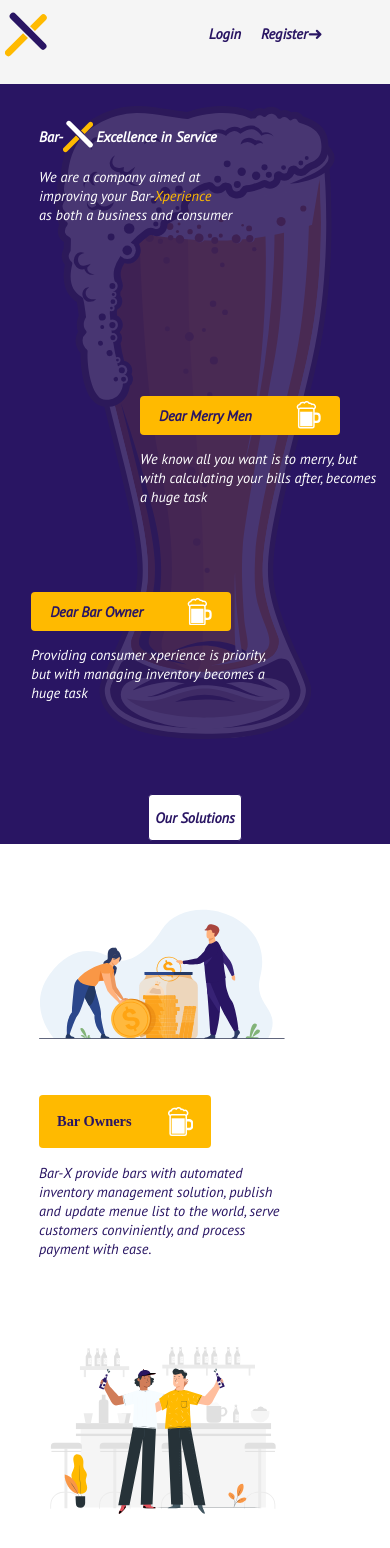
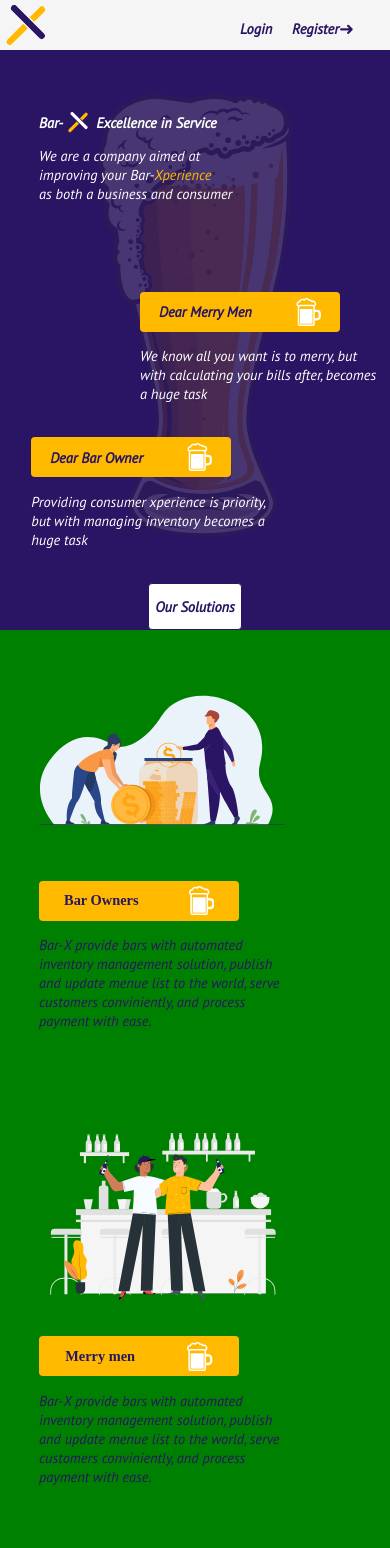
Before and after one commit to endiesworld/bar-x, a React (Create React App) app: page / in a window 390 px wide. Shown: the top 1548 px of the page. Built offline with nearby package versions, Linux system fonts and the light colour scheme; no server answers.

Commit message:
bug fix for iphone

```diff
--- a/src/component/aboutComponent/aboutComponent.style.js
+++ b/src/component/aboutComponent/aboutComponent.style.js
@@ -5,8 +5,9 @@ import { ReactComponent as jar } from "../../assets/drink-beer-jar.svg";
 import { ReactComponent as merryMenImage } from "../../assets/merry-men.svg";
 
 export const AboutPage = styled.div`
+background-color: green ;
   width: 100vw;
-  height: ${(props) => (props.device !== "large" ? "120vh" : "100vh")};
+  height: ${(props) => (props.device !== "large" ? "120vh" : "630px")};
   display: flex;
   flex-direction: column;
   align-items: center;
@@ -14,7 +15,6 @@ export const AboutPage = styled.div`
 `;
 
 export const AboutPageParent = styled.div`
-
   width: 100vw;
   height: 90%;
   display: flex;
@@ -38,8 +38,8 @@ export const OwnerHeader = styled.div`
   align-items: center;
   justify-content: space-around;
   background-color: #ffba00;
-  width: ${(props) => (props.device === "mobile" ? "70%" : "50%")};
-  height: ${(props) => (props.device === "mobile" ? "30%" : "20%")};
+  width: 200px;
+  height: 40px;
   border-radius: 4px;
 `;
 
--- a/src/component/barName/barName.styled.js
+++ b/src/component/barName/barName.styled.js
@@ -23,10 +23,7 @@ width: auto ;
 export const TaskHolder = styled.div`
   border-radius: 4px;
   display: ${(props) => props.taskBarState};
-
   height: 600px;
 position: absolute ;
 top: 70% ;
-
-
 `;
--- a/src/component/homeComponent/desktop/desktop.home.component.jsx
+++ b/src/component/homeComponent/desktop/desktop.home.component.jsx
@@ -30,7 +30,6 @@ import {
 function DesktopHomeComponent({ deviceType }) {
   return (
     <div id="home-page">
-      {console.log(deviceType)}
       <HomePageParentDiv>
         <HomePageBackground>
           <ContentHolder device={deviceType}>
--- a/src/component/homeComponent/home.component.style.js
+++ b/src/component/homeComponent/home.component.style.js
@@ -6,7 +6,8 @@ import { ReactComponent as jar } from "../../assets/drink-beer-jar.svg";
 
 export const HomePageParentDiv = styled.div`
   width: 100vw;
-  height: 100vh;
+  height: ${(props) => (props.device === "mobile" ? "670px" : "630px")};
+
   background-color: #291563;
 `;
 
@@ -18,7 +19,7 @@ export const HomePageBackground = styled.div`
   align-items: center;
   justify-content: space-around;
   background: url(${Mug}) no-repeat center fixed;
-  background-size: 50vh 75vh;
+  background-size: 50% 75%;
 `;
 
 export const ContentHolder = styled.div`
@@ -107,8 +108,8 @@ export const OwnerHeader = styled.div`
   align-items: center;
   background-color: #ffba00;
   min-width: 145px;
-  width: ${(props) => (props.device === "mobile" ? "80%" : "50%")};
-  height: ${(props) => (props.device === "mobile" ? "20%" : "20%")};
+ width: 200px;
+  height: 40px;
   border-radius: 4px;
 `;
 
--- a/src/component/navbarComponent/navbarComponent.style.js
+++ b/src/component/navbarComponent/navbarComponent.style.js
@@ -9,7 +9,7 @@ export const Navbar = styled.nav`
   align-items: center;
   justify-content: space-between;
   width: 100%;
-  height: 10vh;
+  height: 50px;
   background-color: ${(props) => props.backgroundColor || "#ffffff"};
   z-index: 1;
 `;
@@ -28,17 +28,16 @@ export const Links = styled(Link)`
 `;
 
 export const Xlogo = styled(xlogo)`
-  height: 7vh;
+  height: 40px;
   margin-top: 5px;
   margin-left: 5%;
 `;
 
 export const Buttonholder = styled.div`
   height: 70%;
-  width: 15%;
+  width: ${(props) => (props.deviceType !== "large" ? "20%" : "15%")}; ;
   min-width: 150px;
   text-decoration: none;
   cursor: pointer;
-  margin-right: ${(props) => (props.deviceType === "mobile" ? "8%" : "3%")};
-  margin-bottom: 0.3%;
-`;
+  margin-right: ${(props) => (props.deviceType !== "large" ? "" : "3%")};
+ `;
--- a/src/pages/signUpPage/signUp.page.jsx
+++ b/src/pages/signUpPage/signUp.page.jsx
@@ -16,7 +16,6 @@ import SignUpComponent from "../../component/formComponent/signupComponent/signu
 
 function SignUpPage({ deviceType }) {
   return (
-    <div id="signup-page">
       <SignUpParent device={deviceType}>
         <WhatWeDoSection device={deviceType}>
           <BarXholder>
@@ -29,7 +28,6 @@ function SignUpPage({ deviceType }) {
           <Footer iconColor="#291563" textColor="#291563" />
         </FormSection>
       </SignUpParent>
-    </div>
   );
 }
 
--- a/src/pages/signUpPage/signUp.page.style.js
+++ b/src/pages/signUpPage/signUp.page.style.js
@@ -3,7 +3,7 @@ import styled from "styled-components";
 export const SignUpParent = styled.div`
   background-color: rgba(0, 0, 0, 0.5);
   width: 100vw;
-  height: ${(props) => (props.device === "mobile" ? "150vh" : "100vh")};
+  height: ${(props) => (props.device === "mobile" ? "900px" : "625px")};
   display: flex;
   flex-direction: ${(props) => (props.device === "mobile" ? "column" : "row")};
   align-items: center;
@@ -12,7 +12,7 @@ export const SignUpParent = styled.div`
 
 export const WhatWeDoSection = styled.section`
   width: ${(props) => (props.device === "mobile" ? "100%" : "35%")};
-  height: ${(props) => (props.device === "mobile" ? "35%" : "95%")};
+  height: ${(props) => (props.device === "mobile" ? "30%" : "95%")};
   background-color: #291563;
   display: flex;
   flex-direction: column;
@@ -22,7 +22,7 @@ export const WhatWeDoSection = styled.section`
 
 export const FormSection = styled.section`
   width: ${(props) => (props.device === "mobile" ? "100%" : "35%")};
-  height: ${(props) => (props.device === "mobile" ? "625px" : "95%")};
+  height: ${(props) => (props.device === "mobile" ? "70%" : "95%")};
   background-color: #ffffff;
   display: flex;
   flex-direction: column;
@@ -32,5 +32,5 @@ export const FormSection = styled.section`
 
 export const BarXholder = styled.div`
   width: 100%;
-  padding-right: 12em;
+  padding-right: 120px;
 `;
--- a/src/pages/signinPage/signin.page.jsx
+++ b/src/pages/signinPage/signin.page.jsx
@@ -9,16 +9,16 @@ import {
   SignUpParent,
   WhatWeDoSection,
   FormSection,
-  BeerMug,
+  Mugholder
 } from "./signin.page.style";
 
 function SigninPage({ deviceType }) {
   return (
     <div id="signin-page">
       <SignUpParent device={deviceType}>
-        <WhatWeDoSection device={deviceType}>
-          <BeerMug />
-        </WhatWeDoSection>
+        <WhatWeDoSection device={deviceType} >
+          <Mugholder />
+         </WhatWeDoSection>
         <FormSection device={deviceType}>
           <SigninComponent />
           <Footer iconColor="#291563" textColor="#291563" />
--- a/src/pages/signinPage/signin.page.style.js
+++ b/src/pages/signinPage/signin.page.style.js
@@ -1,11 +1,12 @@
 import styled from "styled-components";
 
-import { ReactComponent as Mug } from "../../assets/beer-mug.svg";
+import  Mug  from "../../assets/beer-mug.svg";
 
 export const SignUpParent = styled.div`
   background-color: rgba(0, 0, 0, 0.5);
   width: 100vw;
-  height: ${(props) => (props.device === "mobile" ? "150vh" : "100vh")};
+  height: 100vh;
+  min-height: ${(props) => (props.device === "mobile" ? "600px" : "450px")};
   display: flex;
   flex-direction: ${(props) => (props.device === "mobile" ? "column" : "row")};
   align-items: center;
@@ -14,22 +15,26 @@ export const SignUpParent = styled.div`
 
 export const WhatWeDoSection = styled.section`
   width: ${(props) => (props.device === "mobile" ? "100%" : "35%")};
-  height: ${(props) => (props.device === "mobile" ? "35%" : "90%")};
+  height: ${(props) => (props.device === "mobile" ? "40%" : "90%")};
   background-color: #291563;
-  display: flex;
-  flex-direction: column;
-  align-items: center;
-  justify-content: center;
+
+  `
+export const Mugholder = styled.div`
+  width: 100%;
+  height: 100%;
+  background: url(${Mug}) no-repeat center;
+  background-size: 50% 75%;
 `;
 
 export const FormSection = styled.section`
   width: ${(props) => (props.device === "mobile" ? "100%" : "35%")};
-  height: ${(props) => (props.device === "mobile" ? "65%" : "90%")};
+  height: ${(props) => (props.device === "mobile" ? "60%" : "90%")};
   background-color: #ffffff;
   display: flex;
   flex-direction: column;
   align-items: center;
   justify-content: space-between;
+
 `;
 
 export const BeerMug = styled(Mug)`
```
